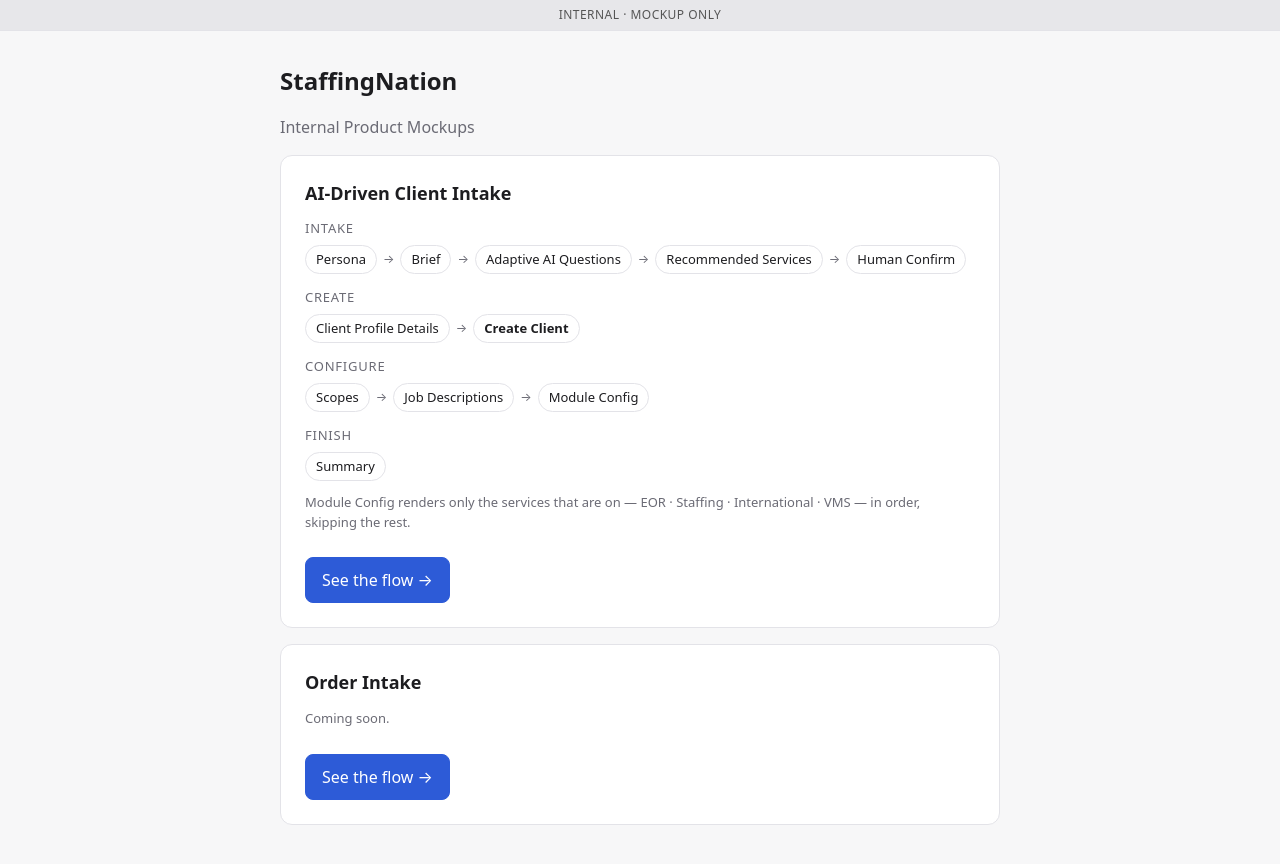
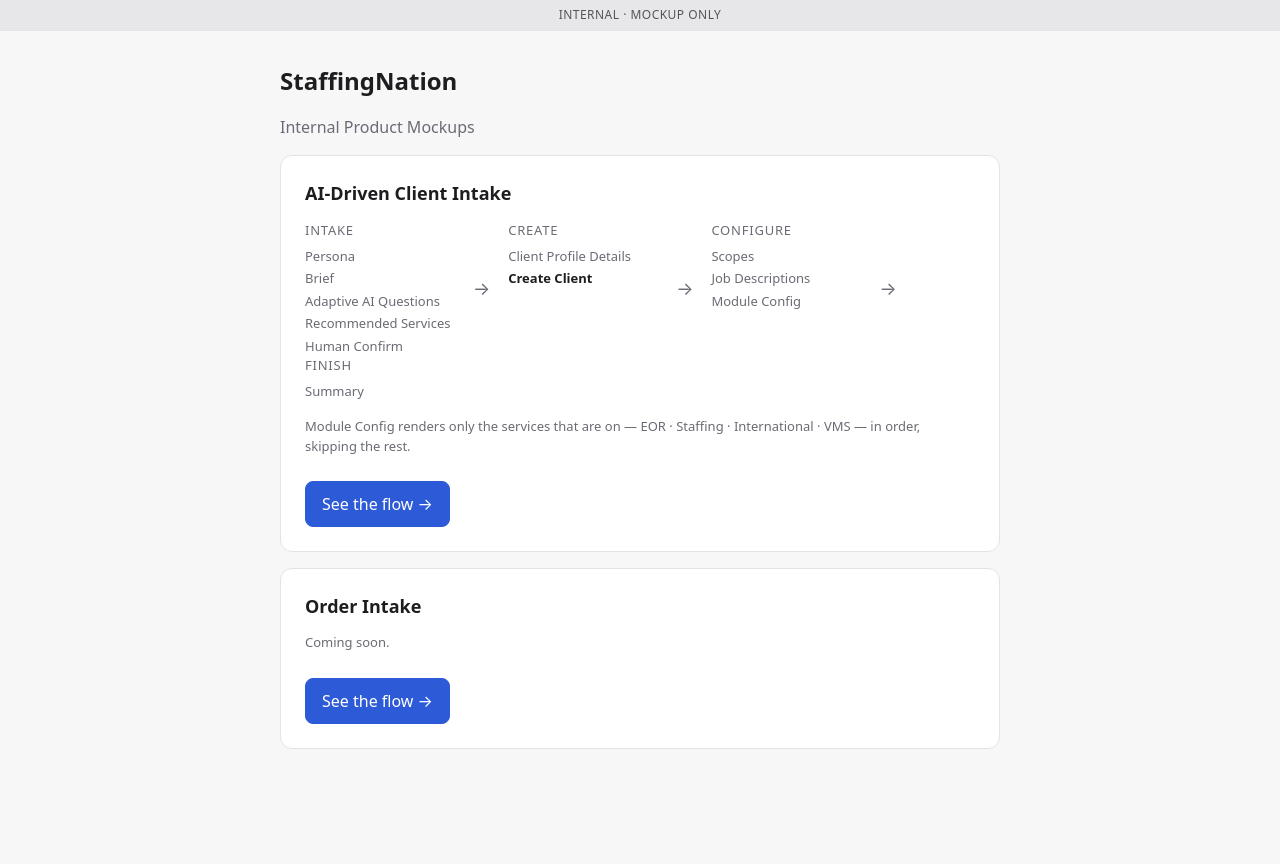
Before and after one commit to halledavis/tcw-sn-mockup, a Next.js app: page / in a window 1280 px wide. Shown: the top 864 px of the page. After the commit the page ends 829 px from the top, so only its background shows below. Built offline with nearby package versions, Linux system fonts and the light colour scheme.

Commit message:
updated home page and caps

```diff
--- a/app/page.tsx
+++ b/app/page.tsx
@@ -18,36 +18,38 @@ export default function Home() {
         <div className="panel">
           <h2>AI-Driven Client Intake</h2>
 
-          <ol style={{ listStyle: "none", margin: "12px 0 0", padding: 0, display: "flex", flexDirection: "column", gap: 14 }}>
-            {flow.map((group) => (
-              <li key={group.phase}>
-                <div className="muted small" style={{ textTransform: "uppercase", letterSpacing: ".06em", marginBottom: 6 }}>
-                  {group.phase}
+          <div style={{ display: "flex", flexWrap: "wrap", alignItems: "stretch", gap: 0, marginTop: 14 }}>
+            {flow.map((group, i) => (
+              <div key={group.phase} style={{ display: "flex", alignItems: "stretch" }}>
+                <div style={{ minWidth: 150 }}>
+                  <div className="muted small" style={{ textTransform: "uppercase", letterSpacing: ".06em", marginBottom: 6 }}>
+                    {group.phase}
+                  </div>
+                  <ul style={{ listStyle: "none", margin: 0, padding: 0, display: "flex", flexDirection: "column", gap: 3 }}>
+                    {group.steps.map((step) => {
+                      const emphasize = step === "Create Client";
+                      return (
+                        <li
+                          key={step}
+                          className={emphasize ? "small" : "muted small"}
+                          style={emphasize ? { fontWeight: 600 } : undefined}
+                        >
+                          {step}
+                        </li>
+                      );
+                    })}
+                  </ul>
                 </div>
-                <div style={{ display: "flex", flexWrap: "wrap", gap: 6, alignItems: "center" }}>
-                  {group.steps.map((step, i) => (
-                    <span key={step} style={{ display: "inline-flex", alignItems: "center", gap: 6 }}>
-                      <span
-                        style={{
-                          padding: "4px 10px",
-                          borderRadius: 999,
-                          border: "1px solid var(--line)",
-                          fontSize: 13,
-                          whiteSpace: "nowrap",
-                          fontWeight: step === "Create Client" ? 600 : 400,
-                        }}
-                      >
-                        {step}
-                      </span>
-                      {i < group.steps.length - 1 && <span className="muted" style={{ fontSize: 12 }}>→</span>}
-                    </span>
-                  ))}
-                </div>
-              </li>
+                {i < flow.length - 1 && (
+                  <div className="muted" style={{ display: "flex", alignItems: "center", padding: "0 18px", fontSize: 18 }}>
+                    →
+                  </div>
+                )}
+              </div>
             ))}
-          </ol>
+          </div>
 
-          <p className="muted small" style={{ marginTop: 12 }}>
+          <p className="muted small" style={{ marginTop: 16 }}>
             Module Config renders only the services that are on — EOR · Staffing · International · VMS — in order, skipping the rest.
           </p>
 
```
Also changed, not shown: app/orders/new/page.tsx (+12 -12 lines).
